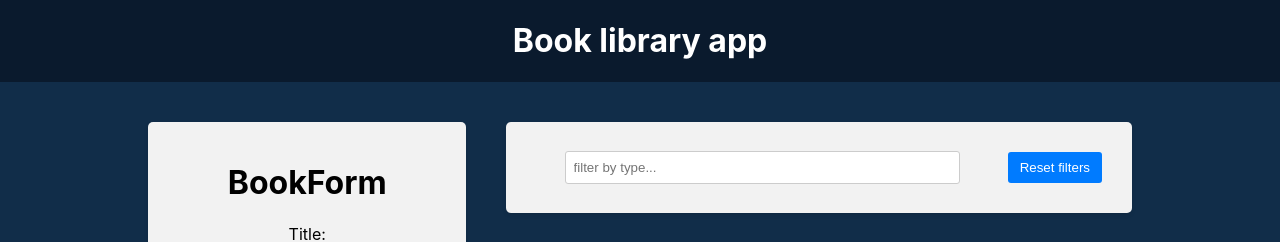
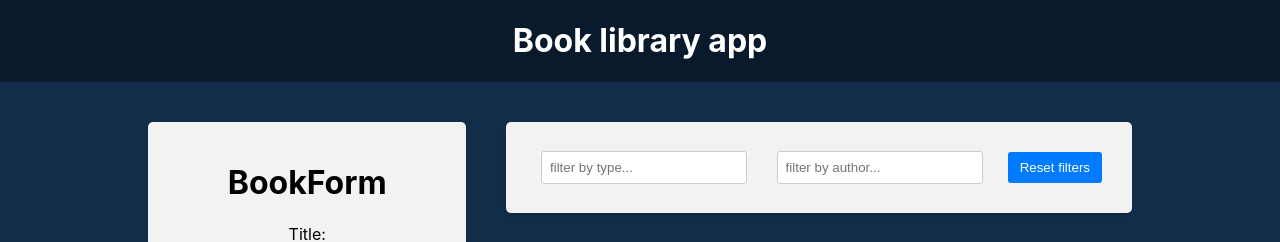
Before and after one commit to deadr000m/super_progect, a React (Create React App) app in the folder frontend/: page / in a window 1280 px wide. Shown: the top 242 px of the page. Built offline with nearby package versions, Linux system fonts and the light colour scheme.

Commit message:
Filter by author

```diff
--- a/frontend/src/components/BookList/BookList.js
+++ b/frontend/src/components/BookList/BookList.js
@@ -7,14 +7,22 @@
 import { toggleFaforite } from '../../redux/books/actionCreators';
 import './BookList.css';
 import { BsBookmarkPlusFill } from 'react-icons/bs';
-import { selectTitleFilter } from '../../redux/slices/filterSlice';
+import {
+  selectTitleFilter,
+  selectAuthorFilter,
+} from '../../redux/slices/filterSlice';
 
 function BookList() {
-  let books = useSelector((state) => state.books);
-  let titleFilter = useSelector(selectTitleFilter);
+  let books = useSelector((state) => state.books); //массив книг из состояния
+  let titleFilter = useSelector(selectTitleFilter); //поле фильтра по заголовку
+  const authorFilter = useSelector(selectAuthorFilter); //поле фильтра по автору
+  console.log(authorFilter);
   let dispatch = useDispatch();
   let filteredBooks = books.filter((book) => {
-    return book.title.toLowerCase().includes(titleFilter.toLowerCase());
+    return (
+      book.title.toLowerCase().includes(titleFilter.toLowerCase()) &&
+      book.author.toLowerCase().includes(authorFilter.toLowerCase())
+    );
   });
 
   function deleteHandler(id) {
--- a/frontend/src/components/Filter/Filter.js
+++ b/frontend/src/components/Filter/Filter.js
@@ -5,16 +5,23 @@
   setTitleFilter,
   selectTitleFilter,
   resetFilters,
+  setAuthorFilter,
+  selectAuthorFilter,
 } from '../../redux/slices/filterSlice';
 
 function Filter() {
   let dispatch = useDispatch();
   const titleFilter = useSelector(selectTitleFilter);
+  const authorFilter = useSelector(selectAuthorFilter);
+  console.log(authorFilter);
 
   function handleTitlelFilterChange(e) {
     dispatch(setTitleFilter(e.target.value));
   }
 
+  function handleAithorFilterChange(e) {
+    dispatch(setAuthorFilter(e.target.value));
+  }
   function handleResetFilters() {
     dispatch(resetFilters());
   }
@@ -29,6 +36,14 @@
             value={titleFilter}
           ></input>
         </div>
+        <div className="filter-group">
+          <input
+            type="text"
+            placeholder="filter by author..."
+            onChange={handleAithorFilterChange}
+            value={authorFilter}
+          ></input>
+        </div>
         <button type="button" onClick={handleResetFilters}>
           Reset filters
         </button>
--- a/frontend/src/redux/slices/filterSlice.js
+++ b/frontend/src/redux/slices/filterSlice.js
@@ -2,6 +2,7 @@
 
 const initialState = {
   title: '',
+  author: '',
 };
 
 const filterSlice = createSlice({
@@ -10,6 +11,9 @@
   reducers: {
     setTitleFilter: (state, action) => {
       state.title = action.payload;
+    },
+    setAuthorFilter: (state, action) => {
+      state.author = action.payload;
     },
     resetFilters: (state, action) => {
       return initialState;
@@ -21,8 +25,10 @@
 
 console.log(filterSlice.actions.setTitleFilter('test'));
 
-export const { setTitleFilter, resetFilters } = filterSlice.actions; //это actionCreater, название которого совпатает с ридьюсером
+export const { setTitleFilter, resetFilters, setAuthorFilter } =
+  filterSlice.actions; //это actionCreater, название которого совпатает с ридьюсером
 
 export default filterSlice.reducer; //'это ридьюсер
 
 export const selectTitleFilter = (state) => state.filter.title;
+export const selectAuthorFilter = (state) => state.filter.author;
```
